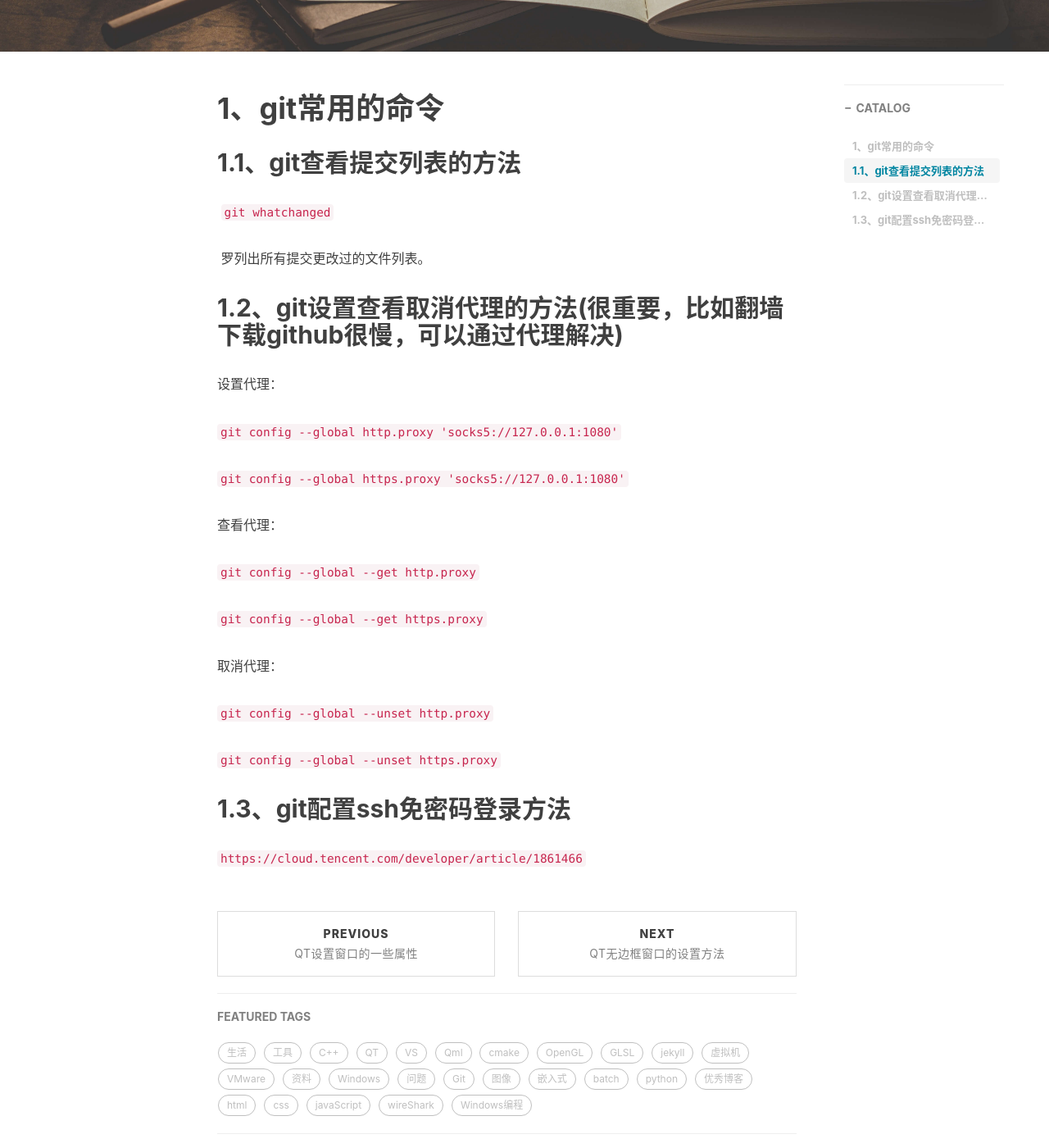
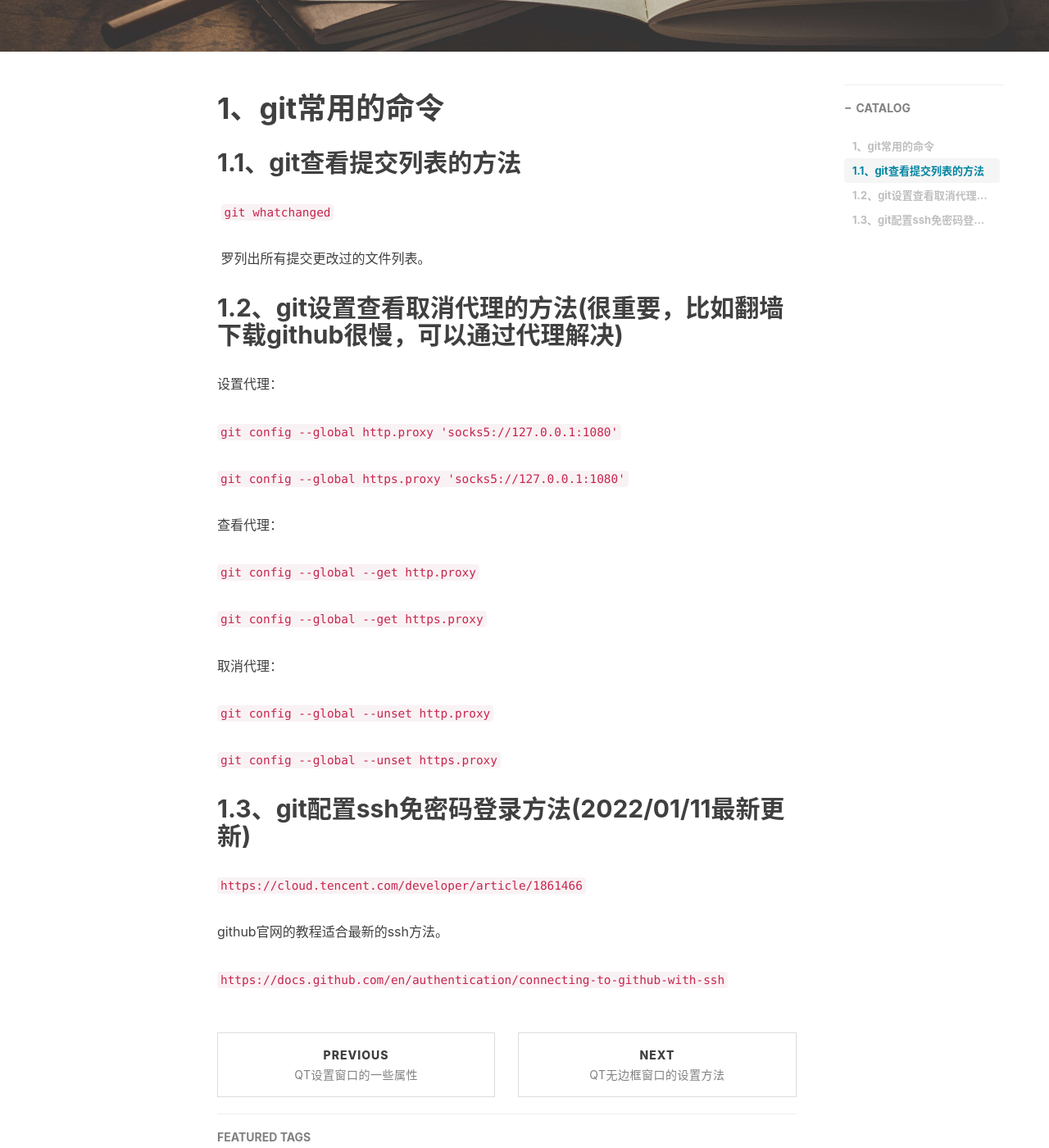
Before and after one commit to zhao-guang-nan/Blog, a Jekyll site: the page built from _posts/2021-07-15-git常用的命令.md, in a window 1280 px wide and 1400 px high, scrolled down 460 px. Shown: the whole window at 82% size. Built offline with Jekyll 4.4.1, drawn with Linux system fonts in a browser that asks for light colours; nearby versions of some CDN libraries; comment, search, counter and statistics services are not loaded.

Commit message:
feature:添加最新的git的命令

```diff
--- a/_posts/2021-07-15-git常用的命令.md
+++ b/_posts/2021-07-15-git常用的命令.md
@@ -40,6 +40,10 @@ tags:
 
 `git config --global --unset https.proxy`
 
-## 1.3、git配置ssh免密码登录方法
+## 1.3、git配置ssh免密码登录方法(2022/01/11最新更新)
 
 `https://cloud.tencent.com/developer/article/1861466`
+
+github官网的教程适合最新的ssh方法。
+
+`https://docs.github.com/en/authentication/connecting-to-github-with-ssh`
```
